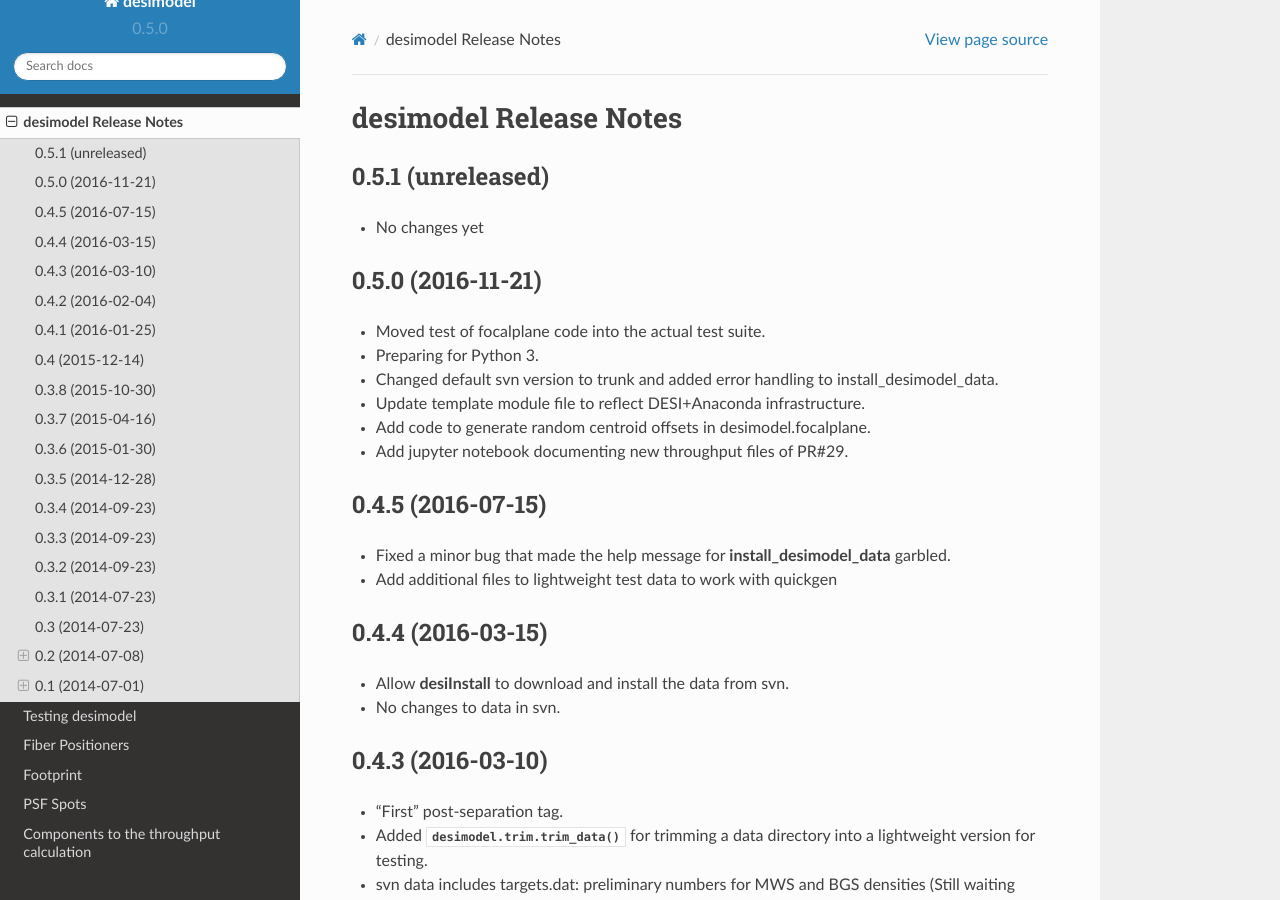
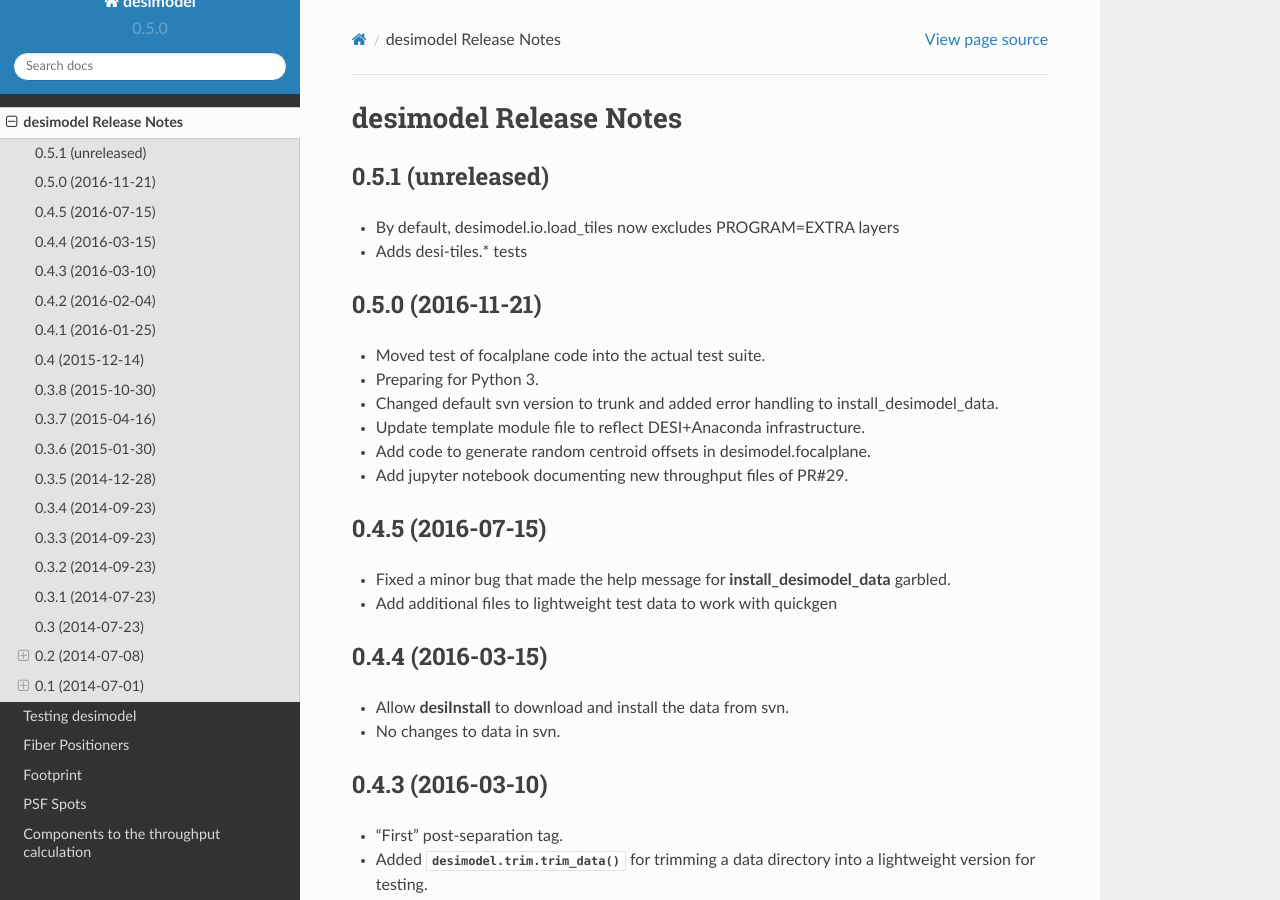
Before and after one commit to desihub/desimodel, a Sphinx documentation site: the page built from doc/release_notes.rst, in a window 1280 px wide and 900 px high. Built offline with Sphinx 7.4.7 and the Read the Docs theme 2.0.0, drawn with Linux system fonts in a browser that asks for light colours.

Commit message:
update release_notes

```diff
--- a/doc/release_notes.rst
+++ b/doc/release_notes.rst
@@ -5,7 +5,8 @@ desimodel Release Notes
 0.5.1 (unreleased)
 ------------------
 
-* No changes yet
+* By default, desimodel.io.load_tiles now excludes PROGRAM=EXTRA layers
+* Adds desi-tiles.* tests
 
 0.5.0 (2016-11-21)
 ------------------
```
